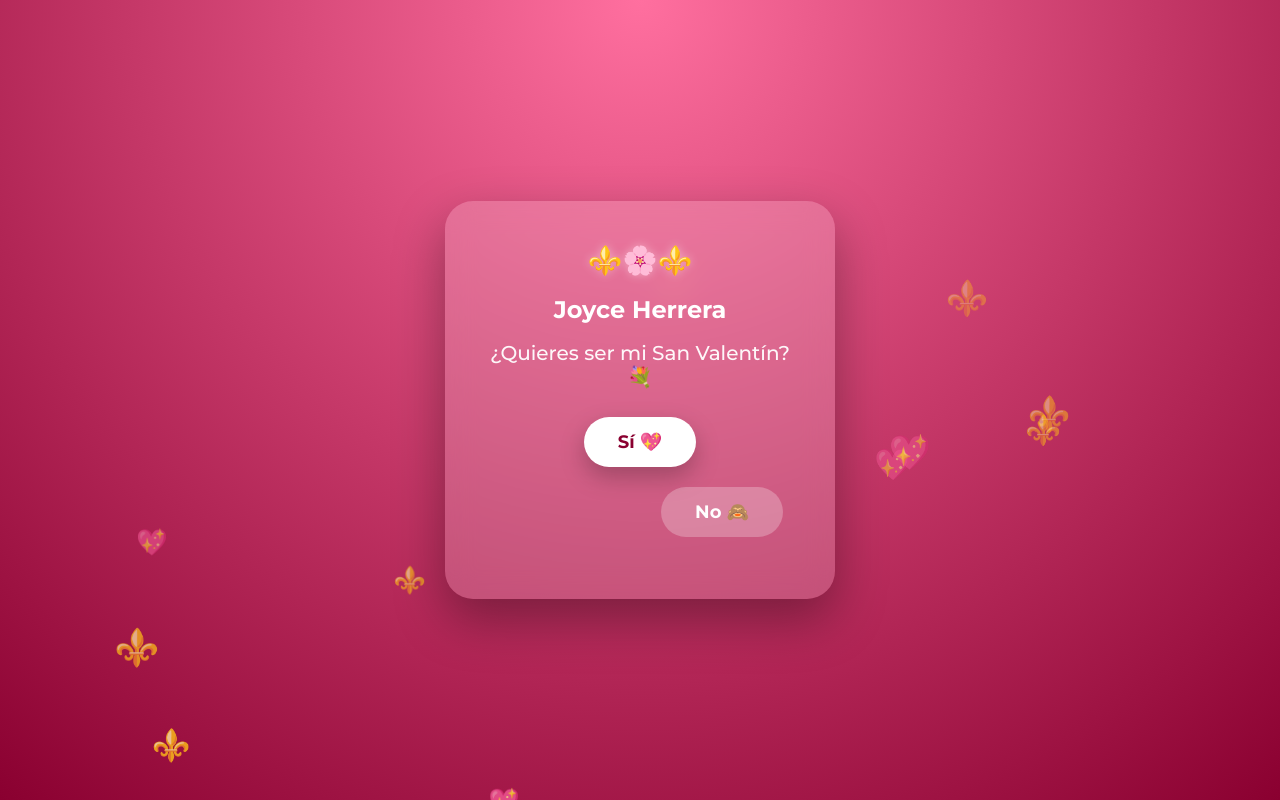
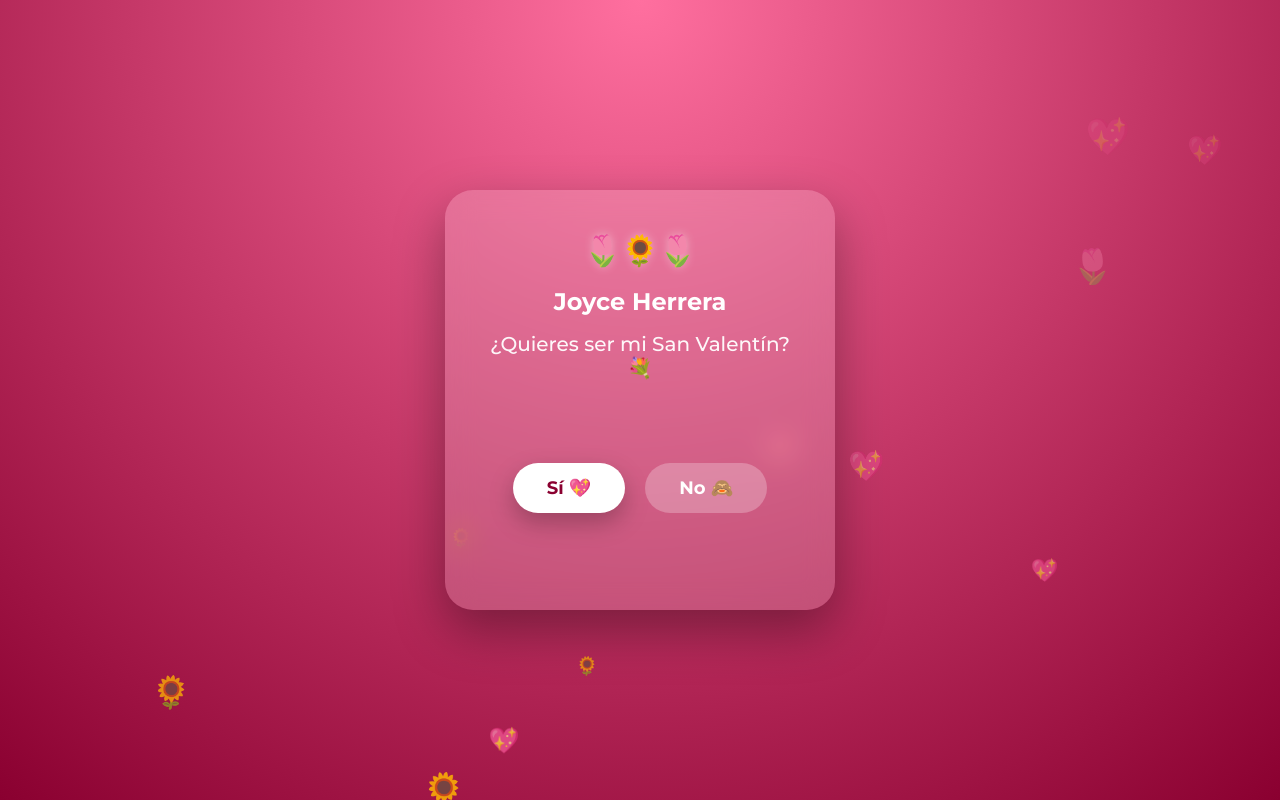
Before and after one commit to henny1997iirie-lab/-Quieres-ser-mi-San-Valent-n-, a plain HTML site: page index.html in a window 1280 px wide. Drawn offline with Linux system fonts and the light colour scheme.

Commit message:
Enhance styling and animations in index.html
Updated styles for the flowers section and adjusted button positions. Modified the message text and added new animations for floating elements.

```diff
--- a/index.html
+++ b/index.html
@@ -37,9 +37,15 @@
       box-shadow: 0 20px 50px rgba(0,0,0,0.35);
     }
 
+    .flowers {
+      font-size: 30px;
+      margin-bottom: 18px;
+      animation: glow 2.5s ease-in-out infinite;
+    }
+
     h1 {
       font-size: 24px;
-      margin-bottom: 10px;
+      margin-bottom: 8px;
     }
 
     h2 {
@@ -49,15 +55,13 @@
       opacity: 0.95;
     }
 
-    .lily {
-      font-size: 28px;
-      margin-bottom: 18px;
-      animation: glow 2.5s ease-in-out infinite;
-    }
-
     .buttons {
       position: relative;
-      height: 140px;
+      height: 160px;
+      display: flex;
+      justify-content: center;
+      align-items: center;
+      gap: 20px;
     }
 
     button {
@@ -68,12 +72,14 @@
       font-weight: 700;
       cursor: pointer;
       transition: transform 0.2s ease, box-shadow 0.2s ease;
+      position: relative;
     }
 
     #yesBtn {
       background: #fff;
       color: #8a0030;
       box-shadow: 0 10px 25px rgba(0,0,0,0.25);
+      z-index: 2;
     }
 
     #yesBtn:hover {
@@ -83,9 +89,7 @@
     #noBtn {
       background: rgba(255,255,255,0.25);
       color: #fff;
-      position: absolute;
-      right: 20px;
-      top: 70px;
+      z-index: 1;
     }
 
     .message {
@@ -136,7 +140,7 @@
   </audio>
 
   <div class="card">
-    <div class="lily">⚜️🌸⚜️</div>
+    <div class="flowers">🌷🌻🌷</div>
 
     <h1>Joyce Herrera</h1>
     <h2>¿Quieres ser mi San Valentín? 💐</h2>
@@ -147,8 +151,7 @@
     </div>
 
     <div class="message" id="message">
-      💖 Joyce, eres tan especial como un lirio.
-      Gracias por decir que sí 💐
+      💖 Joyce, eres tan especial como una flor que ilumina mis días 🌷🌻
     </div>
   </div>
 
@@ -158,10 +161,10 @@
     const message = document.getElementById('message');
     const music = document.getElementById('music');
 
-    // Botón No escapa
+    // Botón No escapa (desde el centro)
     noBtn.addEventListener('mouseenter', () => {
-      const x = Math.random() * 200 - 100;
-      const y = Math.random() * 80 - 40;
+      const x = Math.random() * 220 - 110;
+      const y = Math.random() * 120 - 60;
       noBtn.style.transform = `translate(${x}px, ${y}px)`;
     });
 
@@ -173,11 +176,11 @@
       music.play();
     });
 
-    // Corazones y lirios flotando
+    // Corazones + flores flotando
     setInterval(() => {
       const item = document.createElement('div');
       item.classList.add('float');
-      item.innerText = Math.random() > 0.5 ? '💖' : '⚜️';
+      item.innerText = Math.random() > 0.5 ? '💖' : (Math.random() > 0.5 ? '🌷' : '🌻');
       item.style.left = Math.random() * 100 + 'vw';
       item.style.fontSize = (Math.random() * 22 + 16) + 'px';
       item.style.animationDuration = (Math.random() * 4 + 5) + 's';
```
